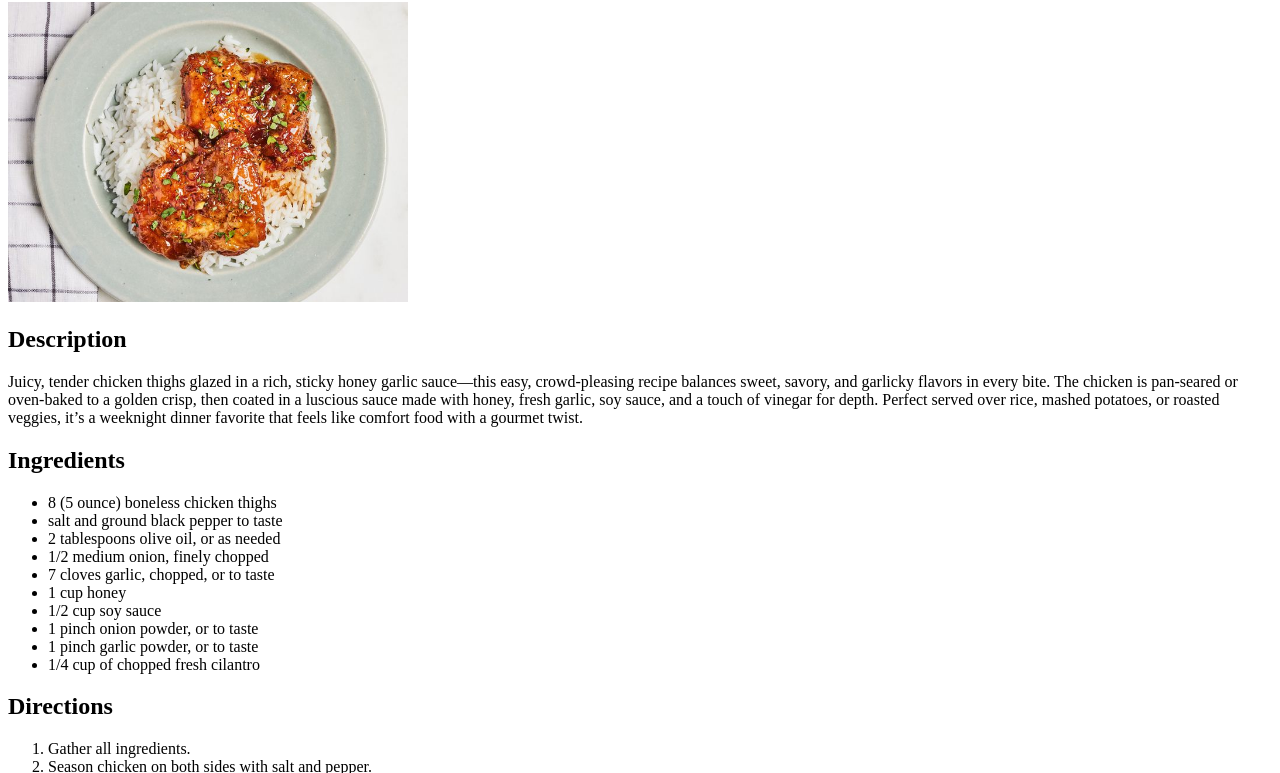
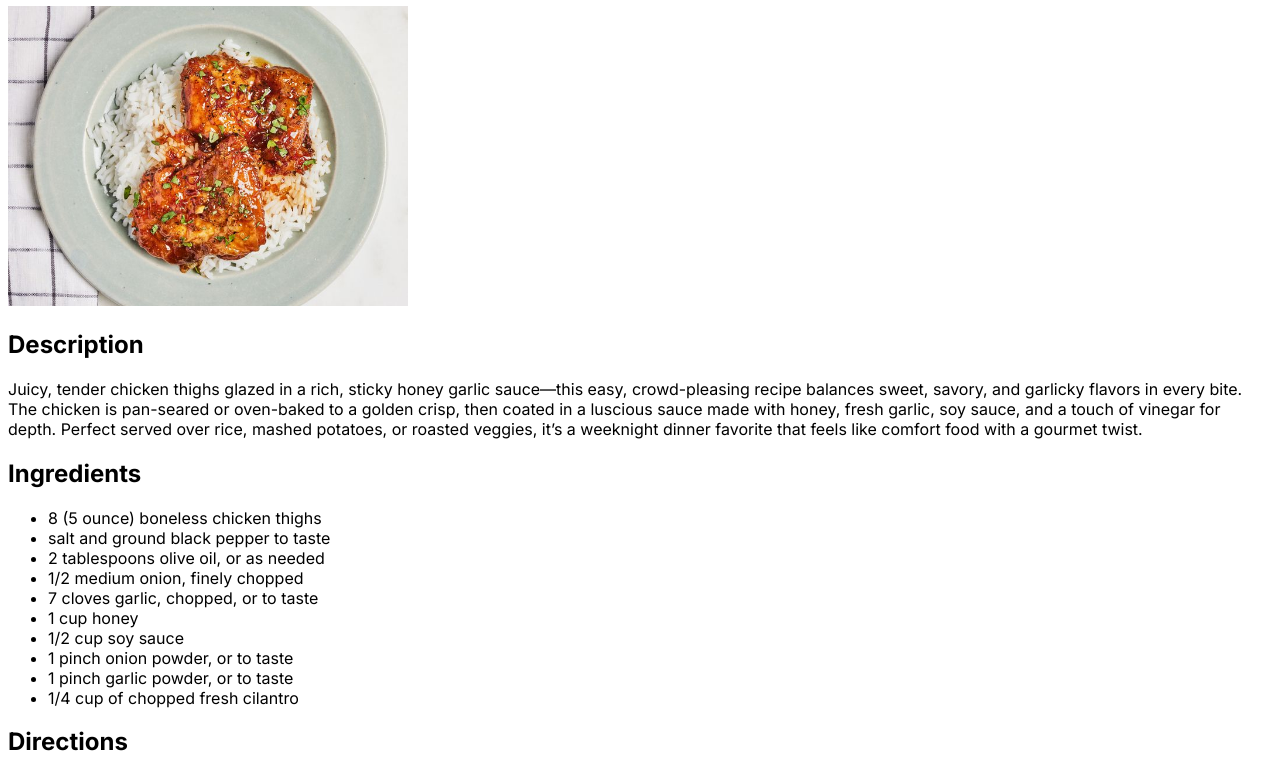
Before and after one commit to anferlee/TastyBites, a plain HTML site: page recipes/garlic-chicken.html in a window 1280 px wide. Shown: the part 112-885 px from the top of the page. Drawn offline with Linux system fonts and the light colour scheme.

Commit message:
Changed the font and linked it.

```diff
--- a/recipes/garlic-chicken.html
+++ b/recipes/garlic-chicken.html
@@ -4,7 +4,11 @@
     <meta charset="UTF-8">
     <meta name="viewport" content="width=device-width, initial-scale=1.0">
     <title>Honey Garlic Chicken Thighs | Tasty Bites</title>
-    <style>body {font-family: Rubik;}</style>
+    <link rel="stylesheet" href="styles.css" />
+    <link rel="preconnect" href="https://fonts.googleapis.com">
+    <link rel="preconnect" href="https://fonts.gstatic.com" crossorigin>
+    <link href="https://fonts.googleapis.com/css2?family=Inter:ital,opsz,wght@0,14..32,100..900;1,14..32,100..900&display=swap" rel="stylesheet">
+    <style>body {font-family: Inter;}</style>
 </head>
 
 <body>
```
Also changed, not shown: index.html (+4 -1 lines), recipes/lasagna.html (+5 -1 lines), recipes/souffle.html (+5 -1 lines).
